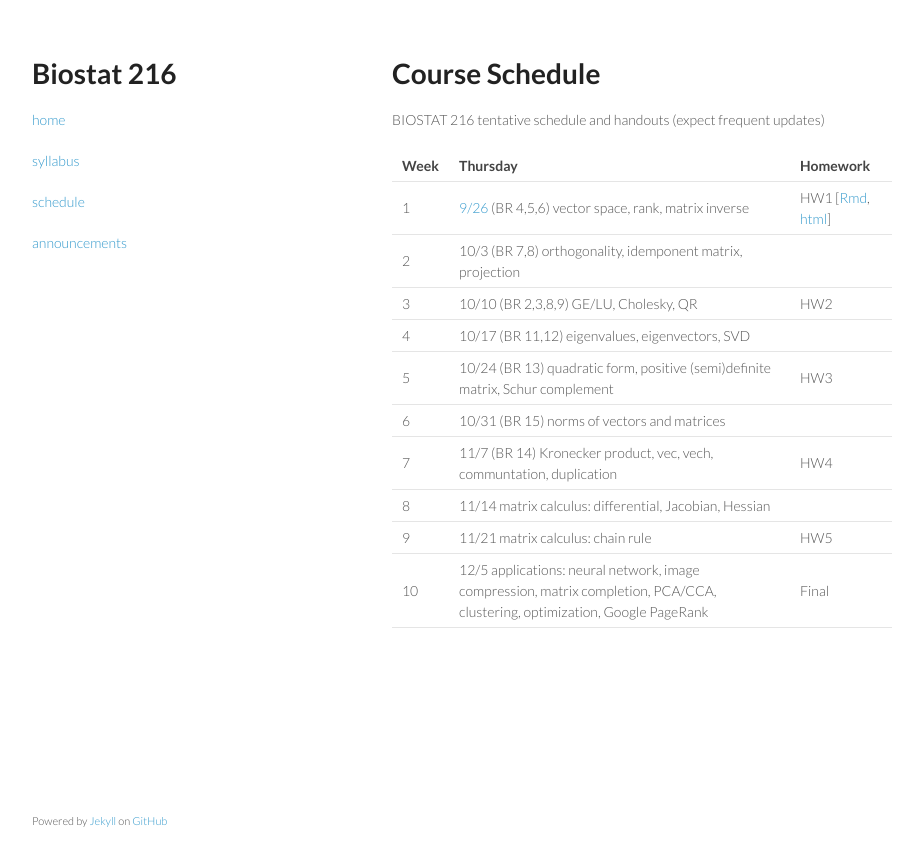
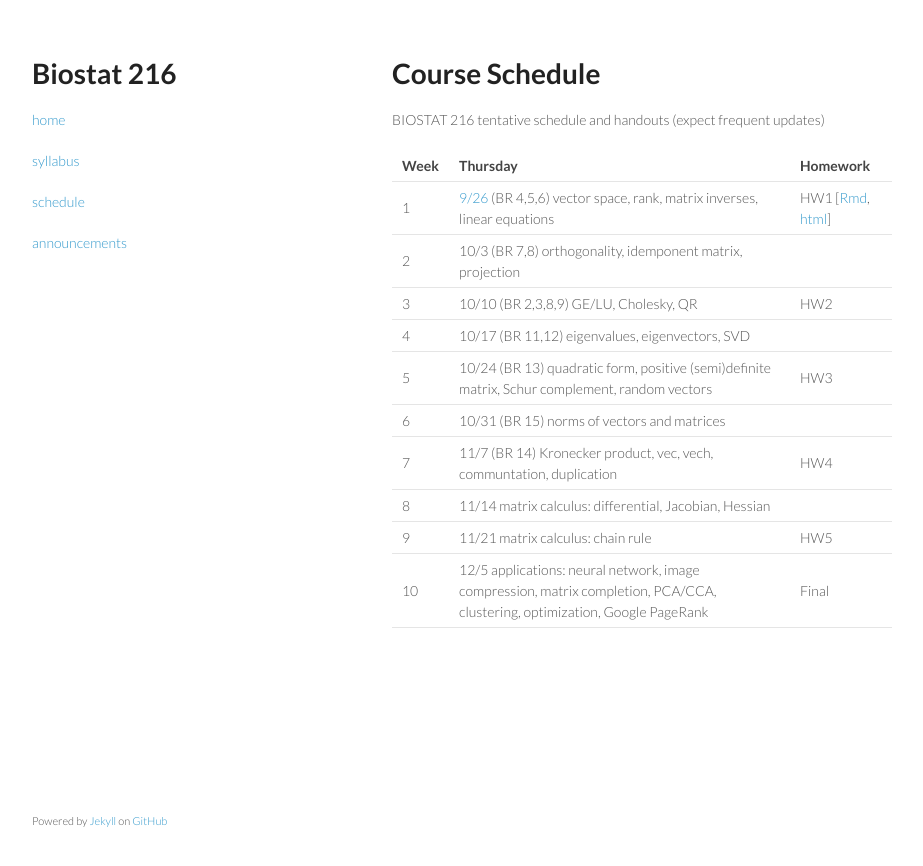
Before and after one commit to ucla-biostat216-2019fall/ucla-biostat216-2019fall.github.io, a Jekyll site: the page built from schedule.md, in a window 1280 px wide. Shown: the top 866 px of the page, without its empty margins (178-1101 px from the left). Built offline with Jekyll 4.4.1, drawn with Linux system fonts in a browser that asks for light colours.

```diff
--- a/schedule.md
+++ b/schedule.md
@@ -9,11 +9,11 @@ BIOSTAT 216 tentative schedule and handouts (expect frequent updates)
 
 | Week | Thursday | Homework |
 |:-----------|:------------|:------------|
-| 1 | [9/26](http://ucla-biostat216-2019fall.github.io/2019/09/26/week1.html) (BR 4,5,6) vector space, rank, matrix inverse | HW1 \[[Rmd](), [html]()\] |
+| 1 | [9/26](https://ucla-biostat216-2019fall.github.io/biostat216fall2019/2019/09/26/week1.html) (BR 4,5,6) vector space, rank, matrix inverses, linear equations | HW1 \[[Rmd](), [html]()\] |
 | 2 | 10/3 (BR 7,8) orthogonality, idemponent matrix, projection |   |
 | 3 | 10/10 (BR 2,3,8,9) GE/LU, Cholesky, QR | HW2 |
 | 4 | 10/17 (BR 11,12) eigenvalues, eigenvectors, SVD | |
-| 5 | 10/24 (BR 13) quadratic form, positive (semi)definite matrix, Schur complement | HW3 |
+| 5 | 10/24 (BR 13) quadratic form, positive (semi)definite matrix, Schur complement, random vectors | HW3 |
 | 6 | 10/31 (BR 15) norms of vectors and matrices | |
 | 7 | 11/7 (BR 14) Kronecker product, vec, vech, communtation, duplication | HW4 |
 | 8 | 11/14 matrix calculus: differential, Jacobian, Hessian | |
```
Also changed, not shown: syllabus.md (+0 -3 lines).
